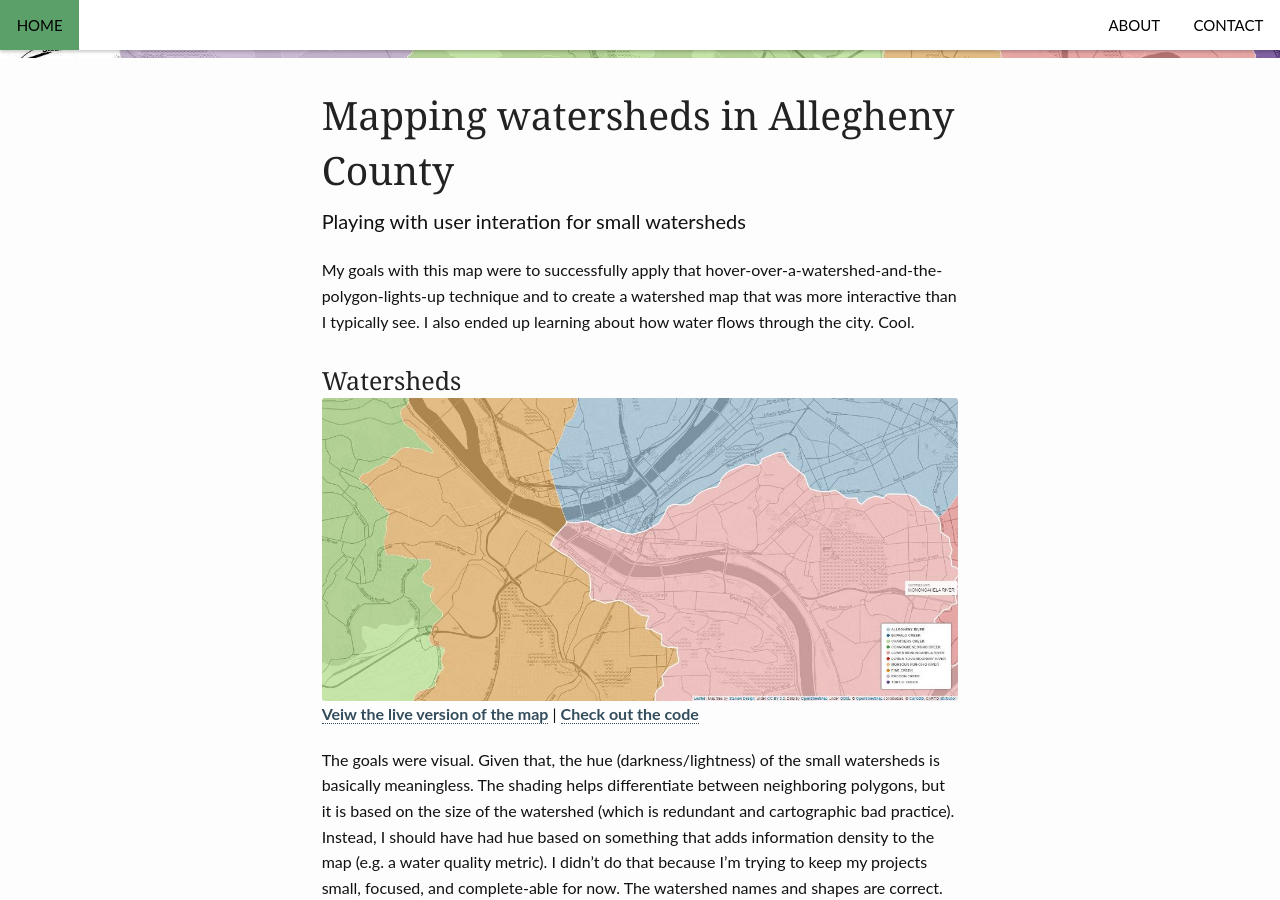
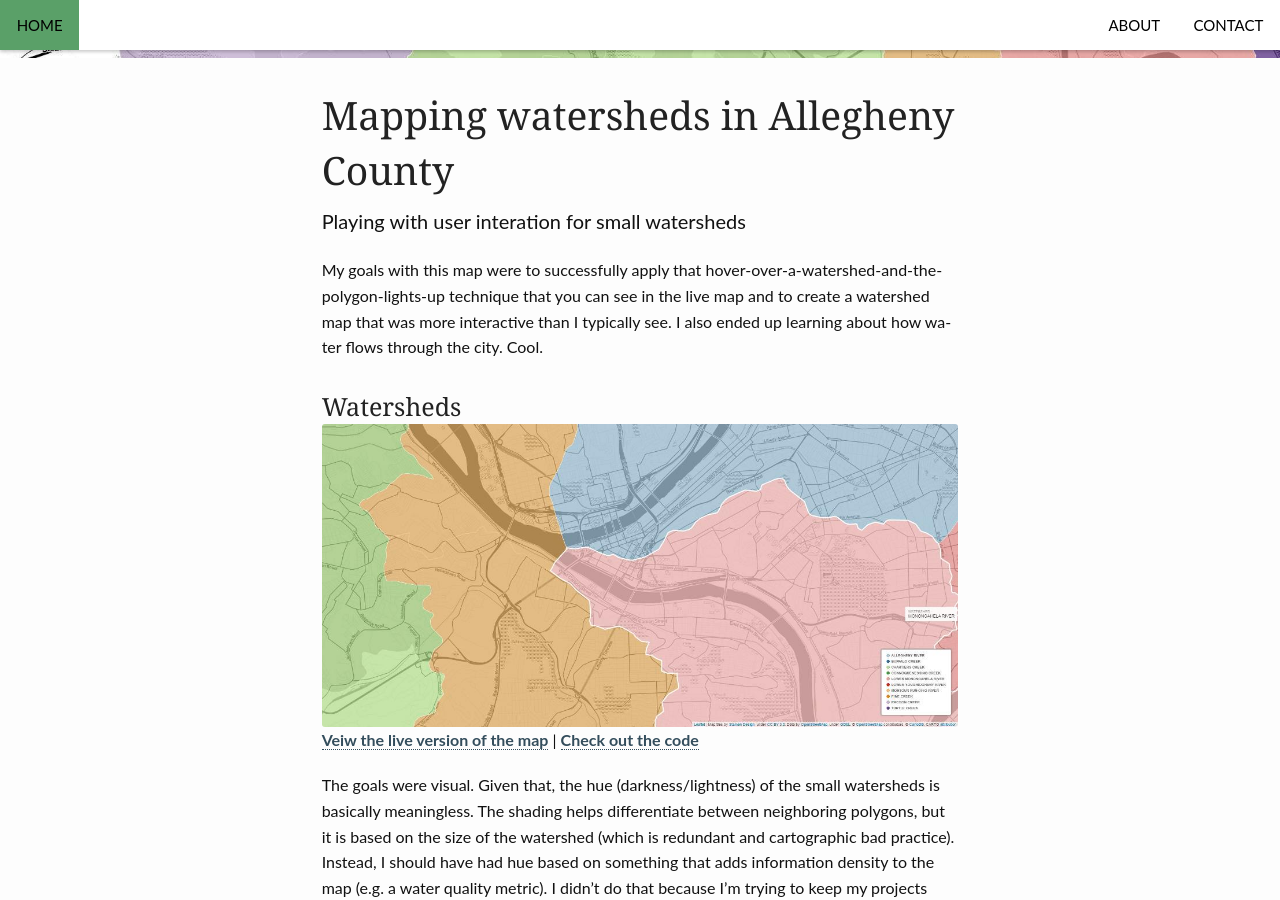
Before and after one commit to wontgruber/wontgruber.github.io, a Jekyll site: the page built from _posts/2016-07-18-Mapping-watersheds-in-Allegheny-County.md, in a window 1280 px wide and 900 px high, scrolled down 302 px. Built offline with Jekyll 4.4.1, drawn with Linux system fonts in a browser that asks for light colours.

Commit message:
Edit typos

```diff
--- a/_posts/2016-07-18-Mapping-watersheds-in-Allegheny-County.md
+++ b/_posts/2016-07-18-Mapping-watersheds-in-Allegheny-County.md
@@ -23,7 +23,7 @@ image:
   url: ""
 ---
 
-My goals with this map were to successfully apply that hover-over-a-watershed-and-the-polygon-lights-up technique and to create a watershed map that was more interactive than I typically see. I also ended up learning about how water flows through the city. Cool.
+My goals with this map were to successfully apply that hover-over-a-watershed-and-the-polygon-lights-up technique that you can see in the live map and to create a watershed map that was more interactive than I typically see. I also ended up learning about how water flows through the city. Cool.
 
 ### Watersheds
 <img src="/images/inPost_watershed_image.jpg" class="img-responsive">
```
